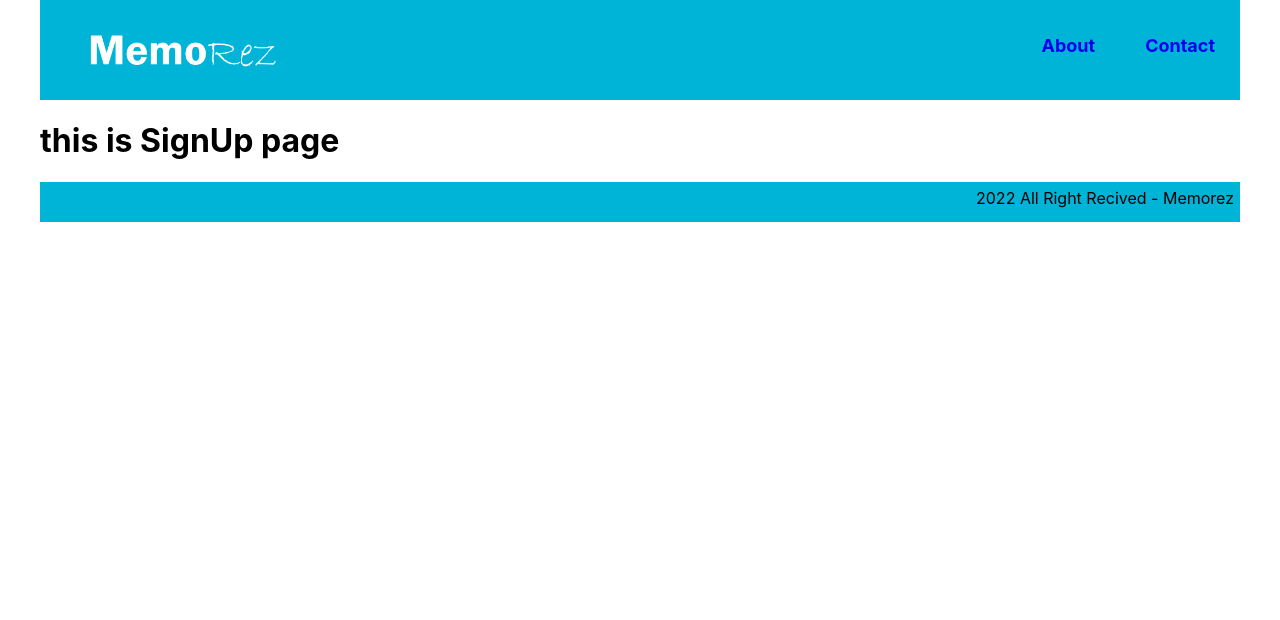
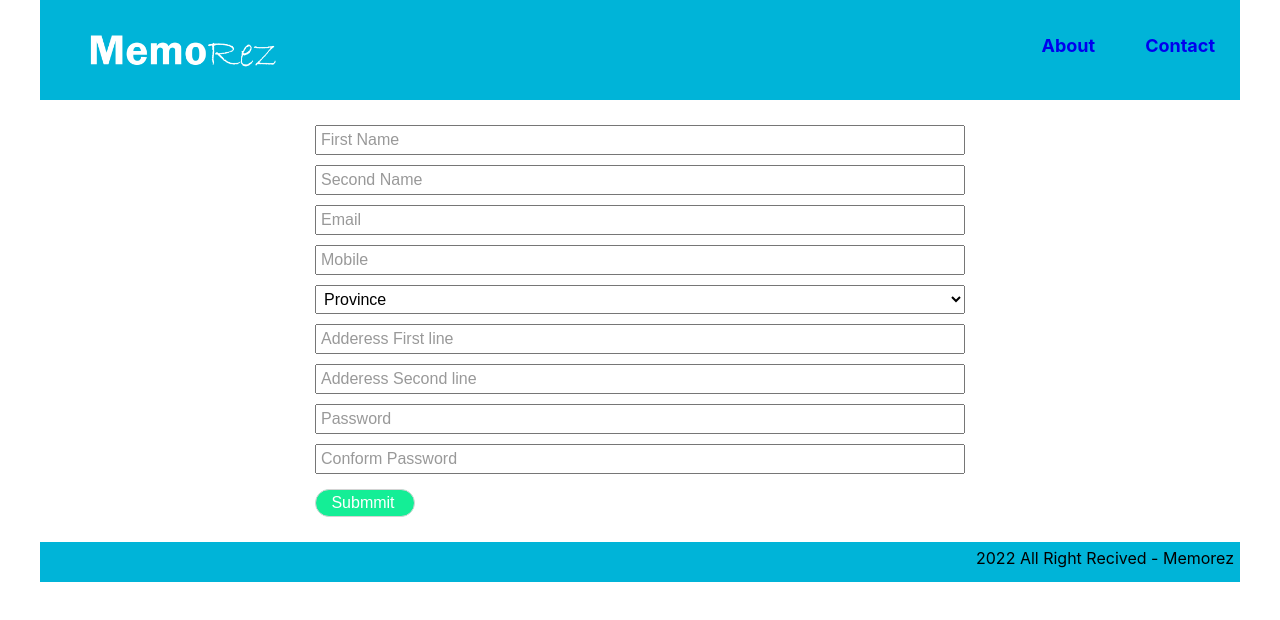
Before and after one commit to anjana96n/MemoRez, a React (Create React App) app: page /signup in a window 1280 px wide. Shown: the top 620 px of the page. Built offline with nearby package versions, Linux system fonts and the light colour scheme.

Commit message:
add input feilds to signup

```diff
--- a/src/Components/TopNavBar/TopNavBar.css
+++ b/src/Components/TopNavBar/TopNavBar.css
@@ -1,43 +1,49 @@
 .topnav {
     width: 100%;
     height: 100px;
-  display:flex;
+    display: -webkit-box;
+    display: -ms-flexbox;
+    display: flex;
+    -webkit-box-orient: horizontal;
+    -webkit-box-direction: normal;
+        -ms-flex-direction: row;
             flex-direction: row;
   }
 
-.logo{
-    background-color:rgba(0, 180, 216, 1);
+  .logo {
+    background-color: rgba(0, 180, 216, 1);
     background-image: url("./memorez-logo.png");
     height: 100px;
-   width:250px;
+    width: 250px;
     background-size: cover;
     padding-right: 25px;
   }
 
-.link-set{
+  .link-set {
     float: right;
     background-color: rgba(0, 180, 216, 1);
-    height:100%;
-    display: flex; /* This makes the div a flex container */
+    height: 100%;
+    display: -webkit-box;
+    display: -ms-flexbox;
+    display: flex;
+    -webkit-box-flex: 1;
+        -ms-flex-positive: 1;
             flex-grow: 1;
     overflow: hidden;
     float: right;
     position: relative;
-
-
   }
 
-.single-link{
+  .single-link {
     text-align: center;
     float: right;
     text-decoration: none;
-    margin: 35px 25Px;
+    margin: 35px 25px;
     font-weight: bold;
     font-size: large;
-
   }
 
-nav{
+  nav {
     position: absolute;
     top: 0;
     right: 0;
@@ -48,22 +54,28 @@ nav{
     .topnav {
         width: 100%;
         height: 50px;
-        display:flex;
+        display: -webkit-box;
+        display: -ms-flexbox;
+        display: flex;
+        -webkit-box-orient: horizontal;
+        -webkit-box-direction: normal;
+            -ms-flex-direction: row;
                 flex-direction: row;
     }
 
-      .logo{
-          background-color:rgba(0, 180, 216, 1);
+    .logo {
+    background-color: rgba(0, 180, 216, 1);
     background-image: url("./memorez-logo.png");
     height: 100%;
-         width:100px;
+    width: 100px;
     background-size: cover;
     }
-      .link-set{
+
+    .link-set {
     float: right;
     background-color: rgba(0, 180, 216, 1);
     width: 80%;
-        height:100%;
+    height: 100%;
     overflow: hidden;
     }
     .single-link{
--- a/src/Pages/SignInPage/SignInPage.css
+++ b/src/Pages/SignInPage/SignInPage.css
@@ -3,7 +3,7 @@
   max-width: 640px;
   max-height: 640px;
   padding: 0 20px;
-  margin: 170px auto;
+  margin: 20px auto;
 }
 .wrapper{
   width: 100%;
--- a/src/Pages/SignInPage/SignInPage.jsx
+++ b/src/Pages/SignInPage/SignInPage.jsx
@@ -11,12 +11,10 @@ export const SignInPage = ()=>{
           <form className='formContainer' action="#">
 
             <div className="row">
-                <label className='labels'>Email Address / Mobile Number</label>
               <input className = "inputField" type="text" placeholder="Email or Phone" required/>
             </div>
 
             <div className="row">
-            <label className='labels'>Password</label>
               <input className = "inputField" type="password" placeholder="Password" required/>
             </div>
 
--- a/src/Pages/SignUpPage/SignUpPage.css
+++ b/src/Pages/SignUpPage/SignUpPage.css
@@ -0,0 +1,25 @@
+#signUpFullContainer{
+    display: flex;
+    flex-direction: column;
+    align-items: center;
+}
+
+#signUpLeftContainer{
+width: 55%;
+padding: 20px;
+}
+
+#signUpForm{
+    display: flex;
+    flex-direction: column;
+}
+
+.signUpInput{
+    margin: 5px  5px;
+    padding: 4px;
+    font-size: medium;
+}
+
+#btnSubmit{
+    width: 100px;
+}
--- a/src/Pages/SignUpPage/SignUpPage.jsx
+++ b/src/Pages/SignUpPage/SignUpPage.jsx
@@ -3,8 +3,35 @@ import './SignUpPage.css'
 
 export const SignUpPage = ()=>{
     return(
-        <div>
-            <h1>this is SignUp page</h1>
+        <div id='signUpFullContainer'>
+            <div id = "signUpLeftContainer">
+                <form action="" id = "signUpForm">
+                    <input className='signUpInput' type ="text" placeholder = "First Name" required id = "firstName" />
+                    <input className='signUpInput' type ="text" placeholder = "Second Name" id = "lastName"/>
+                    <input className='signUpInput' type ="email" placeholder = "Email" required id = "email" />
+                    <input className='signUpInput' type="tel"  placeholder = "Mobile" name="phone" pattern="[0-9]{3}-[0-9]{2}-[0-9]{3}" id="phone"/>
+                    <select className='signUpInput' name="cars" id="province" >
+                        <option value="" disabled selected>Province</option>
+                        <option value="bp">Baticaloa</option>
+                        <option value="ep">Eastern</option>
+                        <option value="np">Northern</option>
+                        <option value="nc">North Central</option>
+                        <option value="nw">North Western</option>
+                        <option value="sg">Sabaragamuwa</option>
+                        <option value="sp">Southern</option>
+                        <option value="up">Uva</option>
+                    </select>
+                    <input className='signUpInput' type ="text" placeholder = "Adderess First line" id = "adreesFirstLine"/>
+                    <input className='signUpInput' type ="text" placeholder = "Adderess Second line" id = "adreesSecondLine"/>
+                    <input className='signUpInput' type ="password" placeholder = "Password" id = "password"/>
+                    <input className='signUpInput' type ="password" placeholder = "Conform Password" id = "conformPassword"/>
+                    <input className='signUpInput' type="submit" value = "Submmit" id= "btnSubmit"/>
+                </form>
+            </div>
+            <div id = "signUpRightContainer">
+
+            </div>
+
         </div>
     )
 }
```
Also changed, not shown: src/App.js (line endings or trailing spaces). Lines whose indentation alone changed are shown as unchanged.
